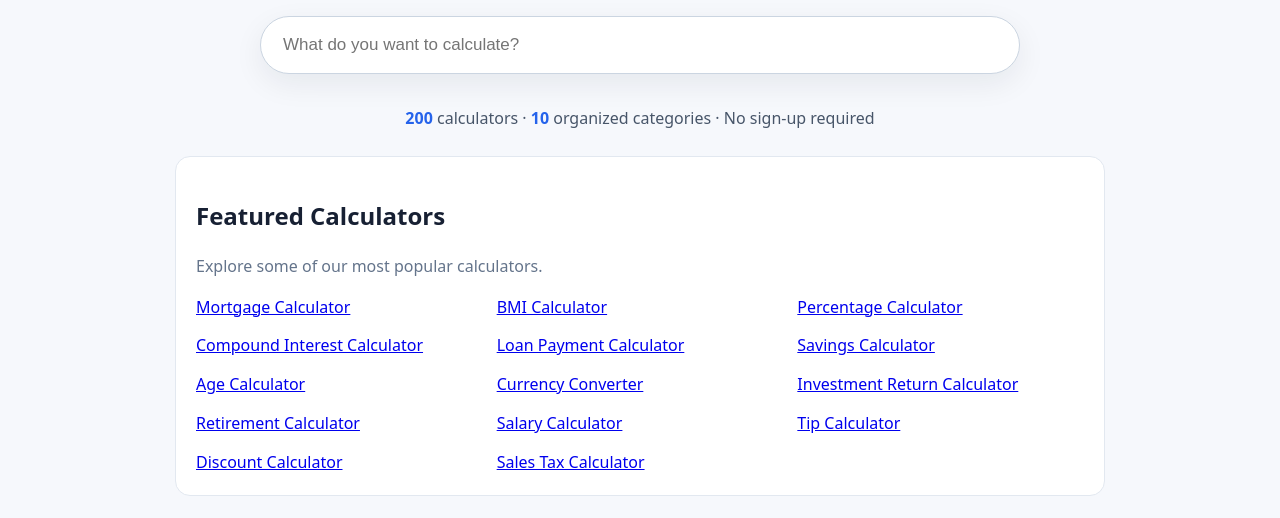
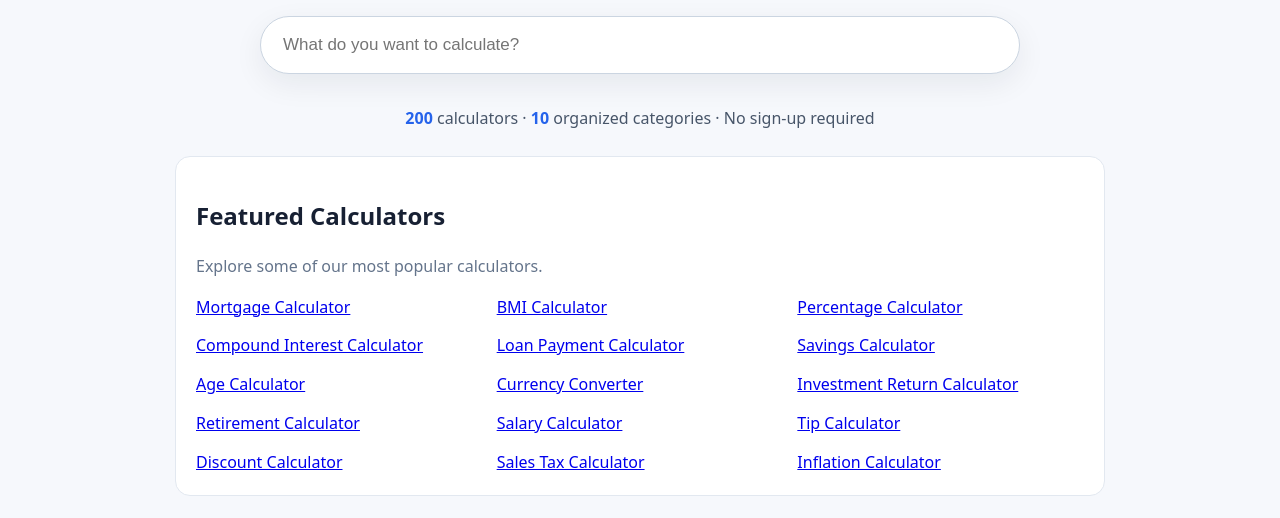
Before and after one commit to okinedo123-cloud/calculate-all-things, a plain HTML site: page index.html in a window 1280 px wide. Shown: the part 251-769 px from the top of the page. Drawn offline with Linux system fonts and the light colour scheme.

Commit message:
Add Inflation Calculator link to index.html

```diff
--- a/index.html
+++ b/index.html
@@ -29,6 +29,9 @@
 
 <a href="/sales-tax-calculator.html">Sales Tax Calculator</a>
 
+<a href="/inflation-calculator.html">Inflation Calculator</a>
+
+
 
 
 
```
